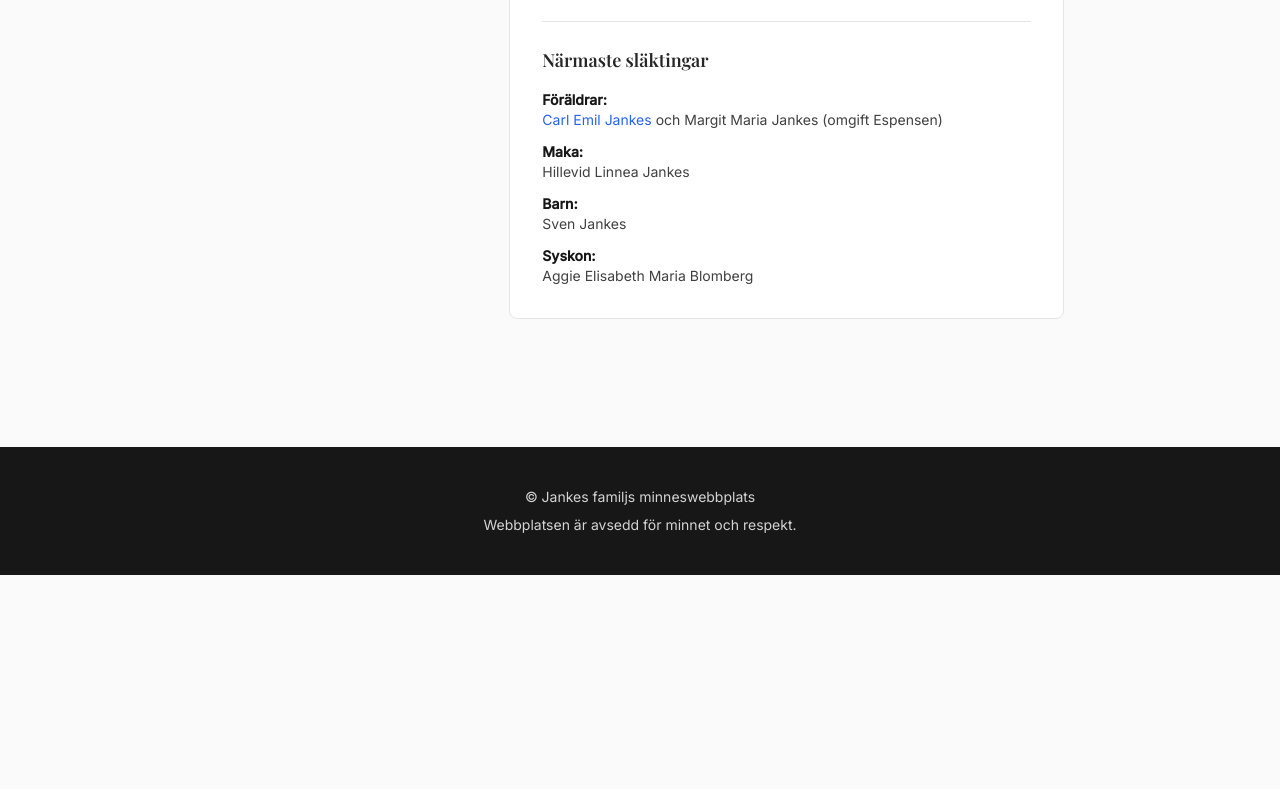
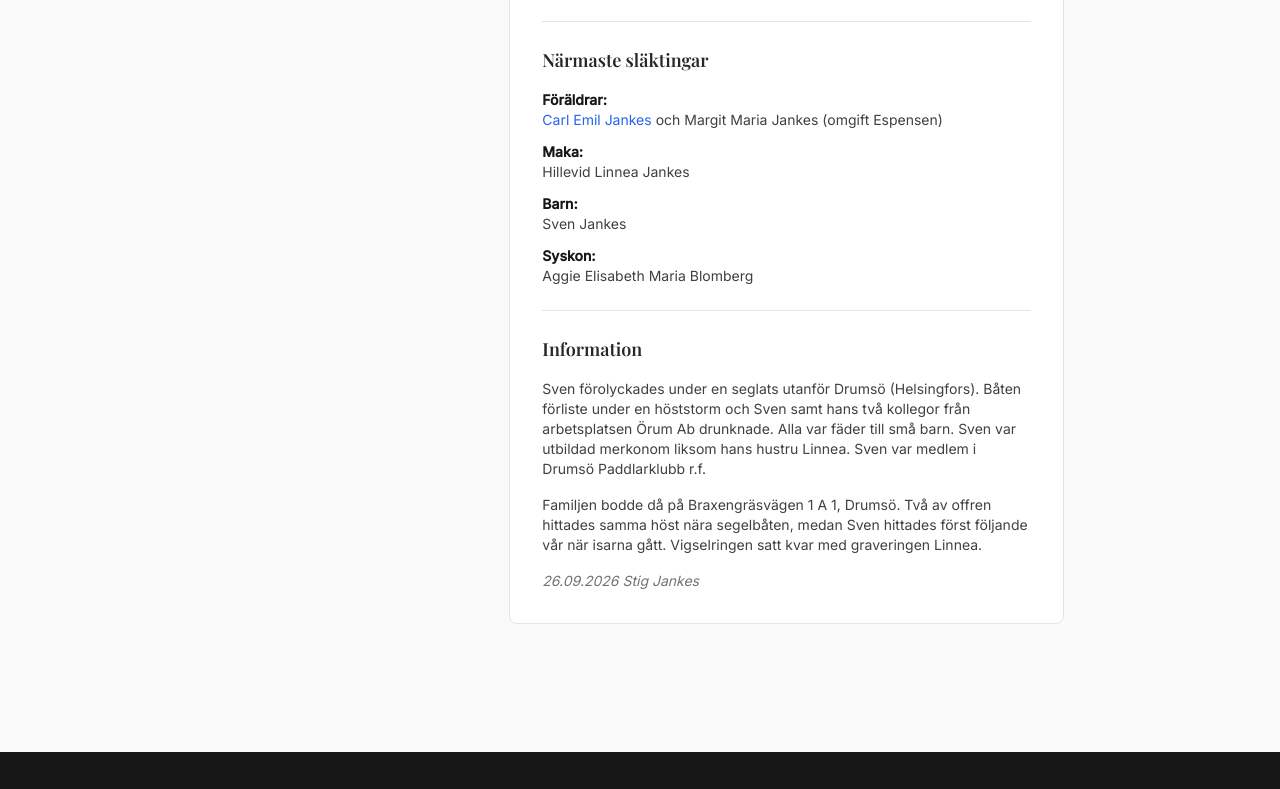
Before and after one commit to MaccanR/Jankes-Memorial, a website: page pages/jankes-sven-olof-aarmand.html in a window 1280 px wide. Shown: the part 554-1343 px from the top of the page. Before the commit the page ends 1129 px from the top, so only its background shows below. Drawn offline with nearby package versions, Linux system fonts and the light colour scheme.

Commit message:
Sven olof fixes and added information

```diff
--- a/assets/js/i18n.js
+++ b/assets/js/i18n.js
@@ -31,6 +31,8 @@ const translations = {
     'Tietoa': 'Tietoa',
     'carl-emil-biography': 'Carl Emil Jankes oli suomalainen taidemaalari. Hän opiskeli Helsingin yliopiston piirustussalissa 1905–1906 ja Suomen taideyhdistyksen piirustuskoulussa 1905–1908. Jankes teki opintomatkat Saksaan 1905 ja 1907, Pariisiin 1909-1913 sekä Pariisiin ja Roomaan 1926. Hänen töitään oli ensimmäisen kerran näytteillä Helsingissä 1910. Jankes toimi Vapaan taidekoulun opettajana 1936–1939.',
     'carl-emil-painting': 'Jankes maalasi asetelmia, henkilökuvia ja maisemia.',
+    'sven-olof-accident': 'Sven menehtyi purjehdusretkellä Lauttasaaren (Helsinki) edustalla. Vene upposi syysmyrskyssä, ja Sven sekä hänen kaksi työtoveriaan työpaikalta Örum Ab:sta hukkuivat. Kaikki olivat pienten lasten isiä. Sven oli koulutukseltaan merkonomi, kuten myös hänen vaimonsa Linnea. Sven oli Drumsö Paddlarklubb r.f. -melontaseuran jäsen.',
+    'sven-olof-found': 'Perhe asui tuolloin osoitteessa Braxengräsvägen 1 A 1, Lauttasaari. Kaksi uhreista löydettiin samana syksynä purjeveneen läheltä, mutta Sven löydettiin vasta seuraavana keväänä jäiden lähdettyä. Vihkisormus oli yhä hänen sormessaan, ja siihen oli kaiverrettu nimi Linnea.',
     'tammikuuta': 'tammikuuta',
     'helmikuuta': 'helmikuuta',
     'maaliskuuta': 'maaliskuuta',
@@ -144,6 +146,8 @@ const translations = {
     'Tietoa': 'Information',
     'carl-emil-biography': 'Carl Emil Jankes var en finländsk konstnär. Han studerade vid Helsingfors universitets ritsal 1905–1906 och vid Finlands konstförenings ritskola 1905–1908. Jankes gjorde studieresa till Tyskland 1905 och 1907, till Paris 1909-1913 samt till Paris och Rom 1926. Hans verk ställdes ut för första gången i Helsingfors 1910. Jankes fungerade som lärare vid Fria konstskolan 1936–1939.',
     'carl-emil-painting': 'Jankes målade stilleben, porträtt och landskap.',
+    'sven-olof-accident': 'Sven förolyckades under en seglats utanför Drumsö (Helsingfors). Båten förliste under en höststorm och Sven samt hans två kollegor från arbetsplatsen Örum Ab drunknade. Alla var fäder till små barn. Sven var utbildad merkonom liksom hans hustru Linnea. Sven var medlem i Drumsö Paddlarklubb r.f.',
+    'sven-olof-found': 'Familjen bodde då på Braxengräsvägen 1 A 1, Drumsö. Två av offren hittades samma höst nära segelbåten, medan Sven hittades först följande vår när isarna gått. Vigselringen satt kvar med graveringen Linnea.',
     // Footer
     '© Jankesin perheen muistosivusto': '© Jankes familjs minneswebbplats',
     'Sivusto on tarkoitettu muistamiseen ja kunnioitukseen.': 'Webbplatsen är avsedd för minnet och respekt.',
@@ -231,6 +235,8 @@ const translations = {
     'Suomalainen taidemaalari': 'Finnish painter',
     'carl-emil-biography': 'Carl Emil Jankes was a Finnish painter. He studied at the drawing hall of the University of Helsinki in 1905–1906 and at the drawing school of the Finnish Art Society in 1905–1908. Jankes made study trips to Germany in 1905 and 1907, to Paris in 1909-1913, and to Paris and Rome in 1926. His works were first exhibited in Helsinki in 1910. Jankes worked as a teacher at the Free Art School in 1936–1939.',
     'carl-emil-painting': 'Jankes painted still lifes, portraits and landscapes.',
+    'sven-olof-accident': 'Sven died in a sailing accident off Drumsö (Lauttasaari), Helsinki. The boat sank in an autumn storm, and Sven and two of his colleagues from his workplace, Örum Ab, drowned. All of them were fathers of small children. Sven had trained as a merkonom (commercial college graduate), as had his wife Linnea. Sven was a member of the canoe club Drumsö Paddlarklubb r.f.',
+    'sven-olof-found': 'At the time, the family lived at Braxengräsvägen 1 A 1, Drumsö. Two of the victims were found near the sailboat that same autumn, while Sven was not found until the following spring, after the ice had broken up. His wedding ring was still on his finger, engraved with the name Linnea.',
     'tammikuuta': 'January',
     'helmikuuta': 'February',
     'maaliskuuta': 'March',
--- a/pages/jankes-sven-olof-aarmand.html
+++ b/pages/jankes-sven-olof-aarmand.html
@@ -108,6 +108,17 @@
               </div>
             </dl>
           </div>
+
+          <div class="border-t border-neutral-200 pt-6 mt-6">
+            <h3 class="text-lg font-semibold mb-4" data-i18n="Tietoa">Tietoa</h3>
+            <p class="text-neutral-700 text-sm mb-4" data-i18n="sven-olof-accident">
+              Sven menehtyi purjehdusretkellä Lauttasaaren (Helsinki) edustalla. Vene upposi syysmyrskyssä, ja Sven sekä hänen kaksi työtoveriaan työpaikalta Örum Ab:sta hukkuivat. Kaikki olivat pienten lasten isiä. Sven oli koulutukseltaan merkonomi, kuten myös hänen vaimonsa Linnea. Sven oli Drumsö Paddlarklubb r.f. -melontaseuran jäsen.
+            </p>
+            <p class="text-neutral-700 text-sm mb-4" data-i18n="sven-olof-found">
+              Perhe asui tuolloin osoitteessa Braxengräsvägen 1 A 1, Lauttasaari. Kaksi uhreista löydettiin samana syksynä purjeveneen läheltä, mutta Sven löydettiin vasta seuraavana keväänä jäiden lähdettyä. Vihkisormus oli yhä hänen sormessaan, ja siihen oli kaiverrettu nimi Linnea.
+            </p>
+            <p class="text-neutral-500 text-sm italic">26.09.2026 Stig Jankes</p>
+          </div>
         </div>
       </div>
     </div>
```
